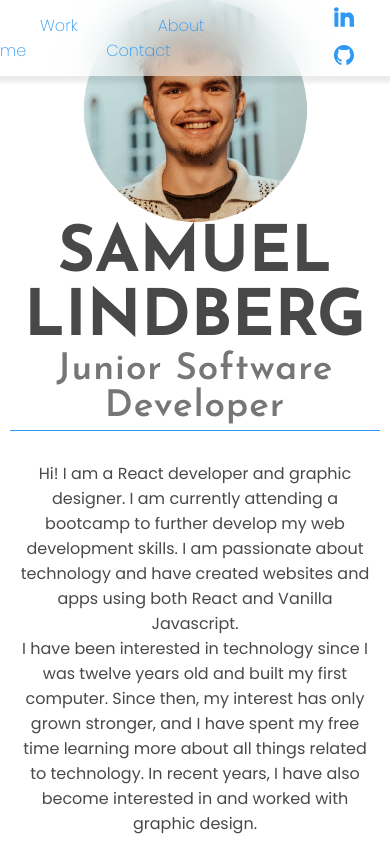
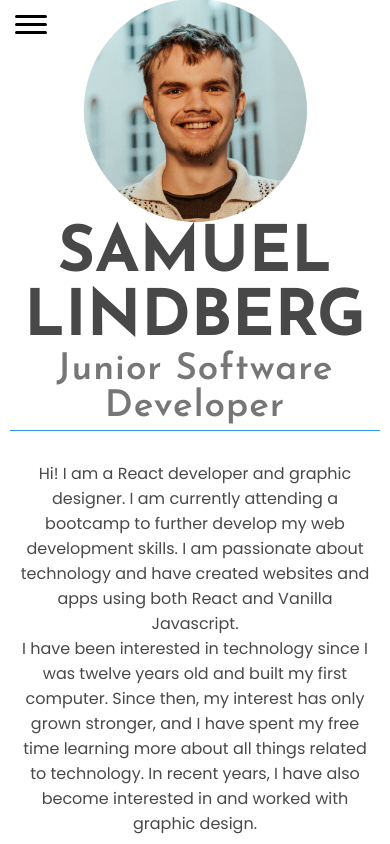
Before and after one commit to Samuelindberg/portfolioV.4, a React (Vite) app: page / in a window 390 px wide. Shown: the top 844 px of the page. Built offline with nearby package versions, Linux system fonts and the light colour scheme.

Commit message:
Hamburger menu skapad, inte helt stylad

```diff
--- a/src/App.css
+++ b/src/App.css
@@ -51,17 +51,20 @@ body {
   font-family: "Josefin Sans", sans-serif;
   z-index: 10;
 }
-
+@media screen and (max-width: 510px) {
+  #nav-bar a {
+    padding: 0;
+  }
+}
 #nav-bar a {
-  /* border: solid 1px white; */
   font-family: "Poppins", sans-serif;
-  padding: 3px 8px;
   text-decoration: none;
   font-weight: 200;
   color: var(--primary);
   padding: 5px 40px;
   border-radius: 3px;
 }
+
 #nav-bar a:hover {
   color: #52aeff;
   background-color: #86a8c539;
@@ -80,7 +83,37 @@ nav img {
 nav img:hover {
   background-color: #86a8c539;
 }
-
+/* hamburger menu */
+.hamburger-icon {
+  width: fit-content;
+  padding: 10px;
+  position: absolute;
+  z-index: 12;
+}
+.hamburger-bar {
+  width: 32px;
+  height: 3px;
+  border-radius: 3px;
+  margin: 5px;
+  background-color: black;
+}
+.hamburger-links {
+  transition: all 1.5s;
+  z-index: 11;
+  display: none;
+  height: 100vh;
+  transform: scale(0.5);
+  flex-direction: column;
+  justify-content: space-around;
+  align-items: center;
+  width: 100vw;
+  position: absolute;
+  inset: 0;
+  background-color: var(--primary);
+}
+.hamburger-links a {
+  width: fit-content;
+}
 /* intro section */
 .intro-section {
   width: 100vw;
--- a/src/App.jsx
+++ b/src/App.jsx
@@ -1,7 +1,9 @@
 import "./App.css";
 import Nav from "./components/Nav";
+import HamburgerMenu from "./components/HamburgerMenu";
 import IntroPageContainer from "./components/IntroPageContainer";
 import ContactPage from "./components/ContactPage/ContactPage";
+
 import { Route, Routes } from "react-router-dom";
 import { useRef, useEffect } from "react";
 function App() {
@@ -9,7 +11,8 @@ function App() {
 
   return (
     <div className="App">
-      <Nav />
+      {/* <Nav /> */}
+      <HamburgerMenu />
       <Routes>
         <Route path="/" element={<IntroPageContainer />} />
         <Route path="/contact" element={<ContactPage />} />
--- /dev/null
+++ b/src/components/HamburgerMenu.jsx
@@ -0,0 +1,28 @@
+import { React, useEffect, useState, useRef } from "react";
+import { Link } from "react-router-dom";
+export default function HamburgerMenu() {
+  const [isOpen, setIsOpen] = useState(false);
+  const hamburgerLinks = useRef(null);
+  useEffect(() => {
+    console.log(isOpen);
+    if (isOpen) {
+      hamburgerLinks.current.style.display = "flex";
+      hamburgerLinks.current.style.transform = "scale(1)";
+    } else {
+      hamburgerLinks.current.style.display = "none";
+    }
+  }, [isOpen, setIsOpen]);
+  return (
+    <nav className="hamburger-nav">
+      <div className="hamburger-icon" onClick={() => setIsOpen(!isOpen)}>
+        <div className="hamburger-bar"></div>
+        <div className="hamburger-bar"></div>
+        <div className="hamburger-bar"></div>
+      </div>
+      <div ref={hamburgerLinks} className="hamburger-links">
+        <Link to="/contact">Contact</Link>
+        <Link to="/contact">Work</Link>
+      </div>
+    </nav>
+  );
+}
```
Also changed, not shown: src/components/intro-section/IntroPageContainer.jsx (added).
